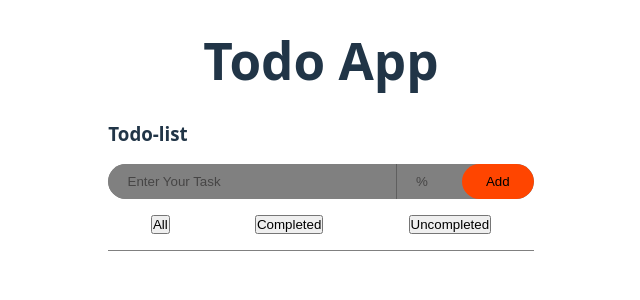
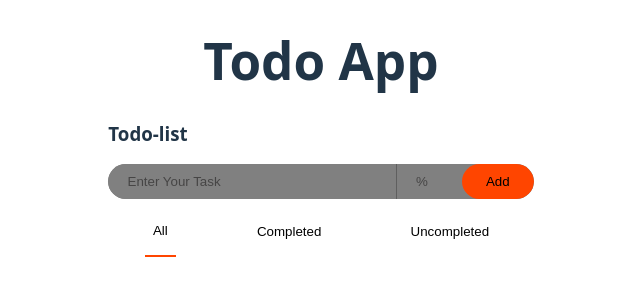
Before and after one commit to AJoshany/Vue-TodoApp, a Vue app: page / in a window 1280 px wide. Shown: the top 300 px of the page, without its empty margins (319-959 px from the left). Built offline with nearby package versions, Linux system fonts and the light colour scheme.

Commit message:
add some style to each todo

```diff
--- a/src/components/TodoComp.css
+++ b/src/components/TodoComp.css
@@ -55,6 +55,21 @@
   align-items: center;
   justify-content: space-around;
   font-size: 12px;
+  /* border-bottom: 1px solid gray; */
+  padding-top: 0.5rem;
+}
+
+
+
+.categorybtn {
+  background: none;
+  border: none;
+  padding: 0 0.5rem;
+  padding-bottom: 1.1rem;
+}
+
+.activeCategory {
+  border-bottom: 2px solid orangered;
 }
 
 .todo-list {
@@ -63,7 +78,7 @@
   display: flex;
   flex-direction: column;
   align-items: flex-start;
-  border-top: 1px solid gray;
+  /* border-top: 1px solid gray; */
   padding: 0.5rem 0;
 }
 
@@ -73,14 +88,28 @@
   display: flex;
   flex-direction: column;
   justify-content: space-between;
-  font-size: 16px;
+  font-size: 18px;
+  font-weight: bold;
   gap: 0.5rem;
 }
 
 .todo-list button {
   background: none;
-  border: none;
-  font-size: 10px;
+  font-size: 12px;
+  border-radius: 100%;
+  width: 25px;
+  height: 25px;
+  border: 2px solid white;
+}
+
+.todo-list button:hover {
+  border-color: orangered;
+}
+
+.list-buttons {
+  display: flex;
+  align-items: center;
+  gap: 0.5rem;
 }
 
 .todo-list-text {
@@ -92,7 +121,25 @@
 .todo-name {
   display: flex;
   align-items: center;
-  gap: 0.2rem;
+  gap: 0.4rem;
+}
+
+.todo-name input {
+  appearance: none;
+  -webkit-appearance: none;
+  -moz-appearance: none;
+  width: 20px;
+  height: 20px;
+  border: 2px solid white;
+  border-radius: 100%;
+}
+
+.todo-name input:hover {
+  border-color: orangered;
+}
+
+.todo-name input[type="checkbox"]:checked {
+  background: white;
 }
 
 .todo-remainingDays {
@@ -111,15 +158,15 @@
 }
 
 .green-progressBar {
-  background-color: green;
+  background-color: #00FF00;
 }
 
 .red-progressBar {
-  background-color: red;
+  background-color: #FF033E;
 }
 
 .orange-progressBar {
-  background-color: orange;
+  background-color: #FEBE10;
 }
 
 .complete {
--- a/src/components/TodoComp.vue
+++ b/src/components/TodoComp.vue
@@ -10,9 +10,9 @@
     </div>
 
     <div class="todo-categories">
-      <button @click="category = 'all'">All</button>
-      <button @click="category = 'completed'">Completed</button>
-      <button @click="category = 'uncompleted'">Uncompleted</button>
+      <button @click="category = 'all'" class="categorybtn" :class="{activeCategory: category==='all'}">All</button>
+      <button @click="category = 'completed'" class="categorybtn" :class="{activeCategory: category==='completed'}" >Completed</button>
+      <button @click="category = 'uncompleted'" class="categorybtn" :class="{activeCategory: category==='uncompleted'}">Uncompleted</button>
     </div>
 
     <ul class="todo-list">
@@ -22,7 +22,11 @@
             <input type="checkbox" @click="handleCompleted(item.id)" :checked="item.isCompleted"/>
             {{ item.title }}
           </div>
-          <button @click="removeTodo(index)" :style="{opacity: item.isCompleted ? 0.5 : 1}">❌</button>
+          <div class="list-buttons">
+            <button @click="editTodo(index)" :style="{opacity: item.isCompleted ? 0.5 : 1}">⛏</button>
+            <button @click="removeTodo(index)" :style="{opacity: item.isCompleted ? 0.5 : 1}">❌</button>
+          </div>
+
         </div>
         <div class="progress" :style="{opacity: item.isCompleted ? 0.5 : 1}">
           <div
```
